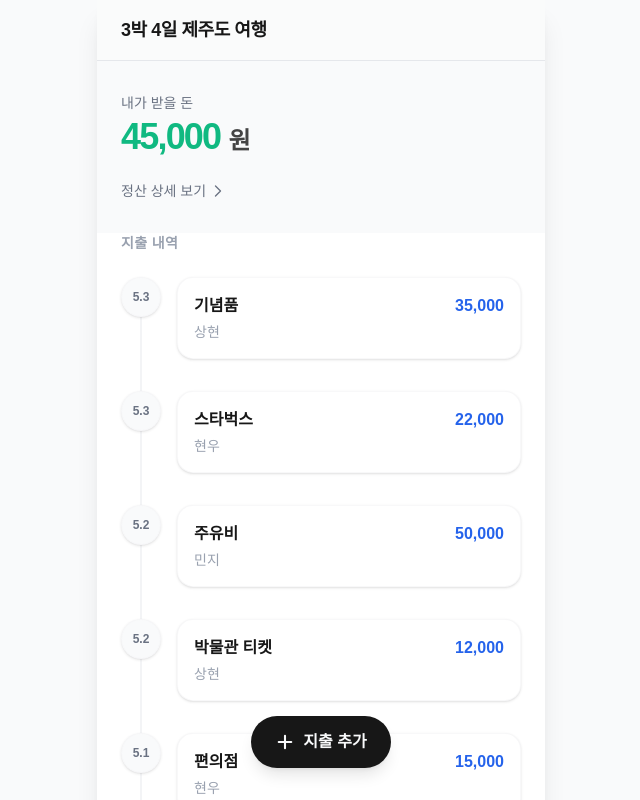
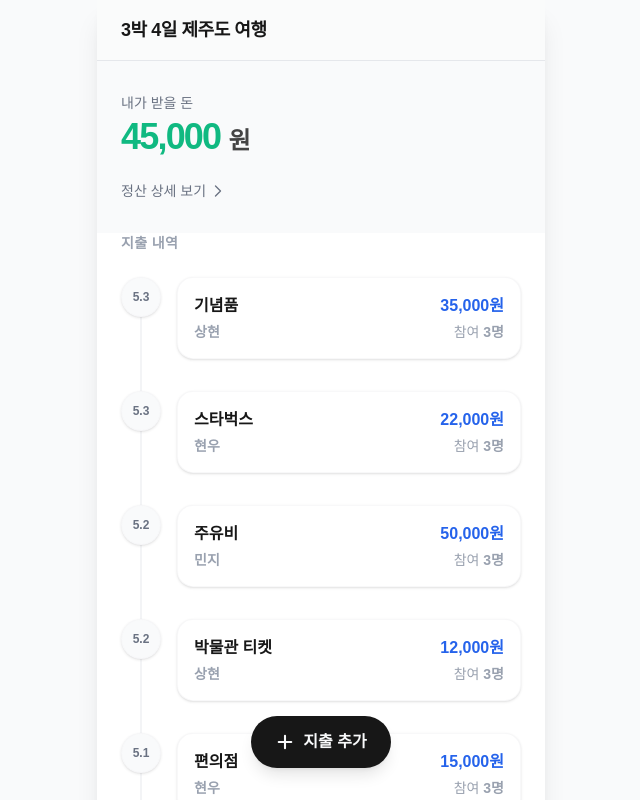
Before and after one commit to snghyn28/nanumi-frontend, a Next.js app: page / in a window 1280 px wide. Shown: the top 800 px of the page, without its empty margins (319-959 px from the left). Built offline with nearby package versions, Linux system fonts and the light colour scheme.

Commit message:
style: bold payer and participant count in expense card

```diff
--- a/components/ExpenseCard.tsx
+++ b/components/ExpenseCard.tsx
@@ -36,11 +36,12 @@ const ExpenseCard: React.FC<ExpenseCardProps> = ({ expense, isLast }) => {
                     <div className="flex justify-between items-start mb-1">
                         <h3 className="text-base font-semibold text-foreground truncate pr-2">{expense.title}</h3>
                         <span className={"text-base font-bold whitespace-nowrap text-accent"}>
-                            {formattedAmount}
+                            {formattedAmount}원
                         </span>
                     </div>
-                    <div className="flex justify-start items-center text-sm text-gray-400">
-                        <span>{expense.payer}</span>
+                    <div className="flex justify-between items-center text-sm text-gray-400">
+                        <span className="font-semibold">{expense.payer}</span>
+                        <span>참여 <span className="font-semibold">3명</span></span>
                     </div>
                 </div>
             </div>
```
